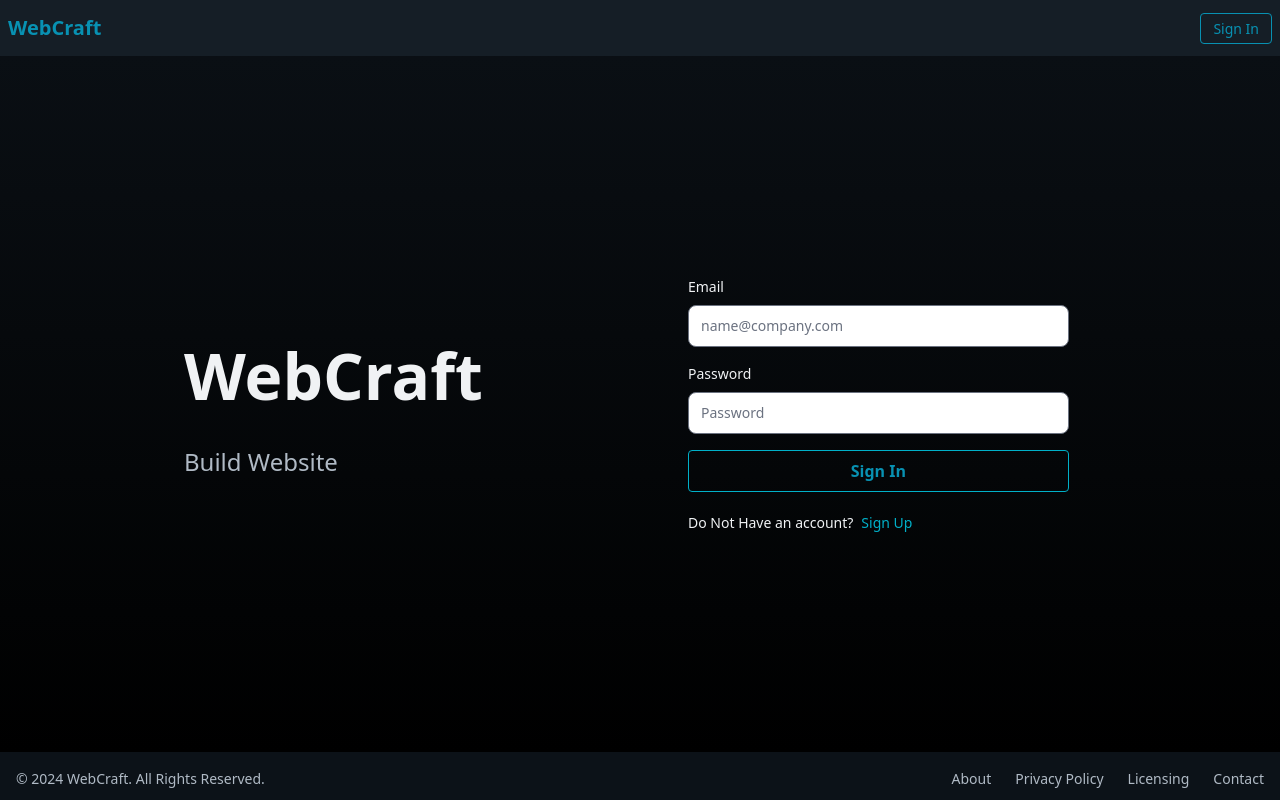
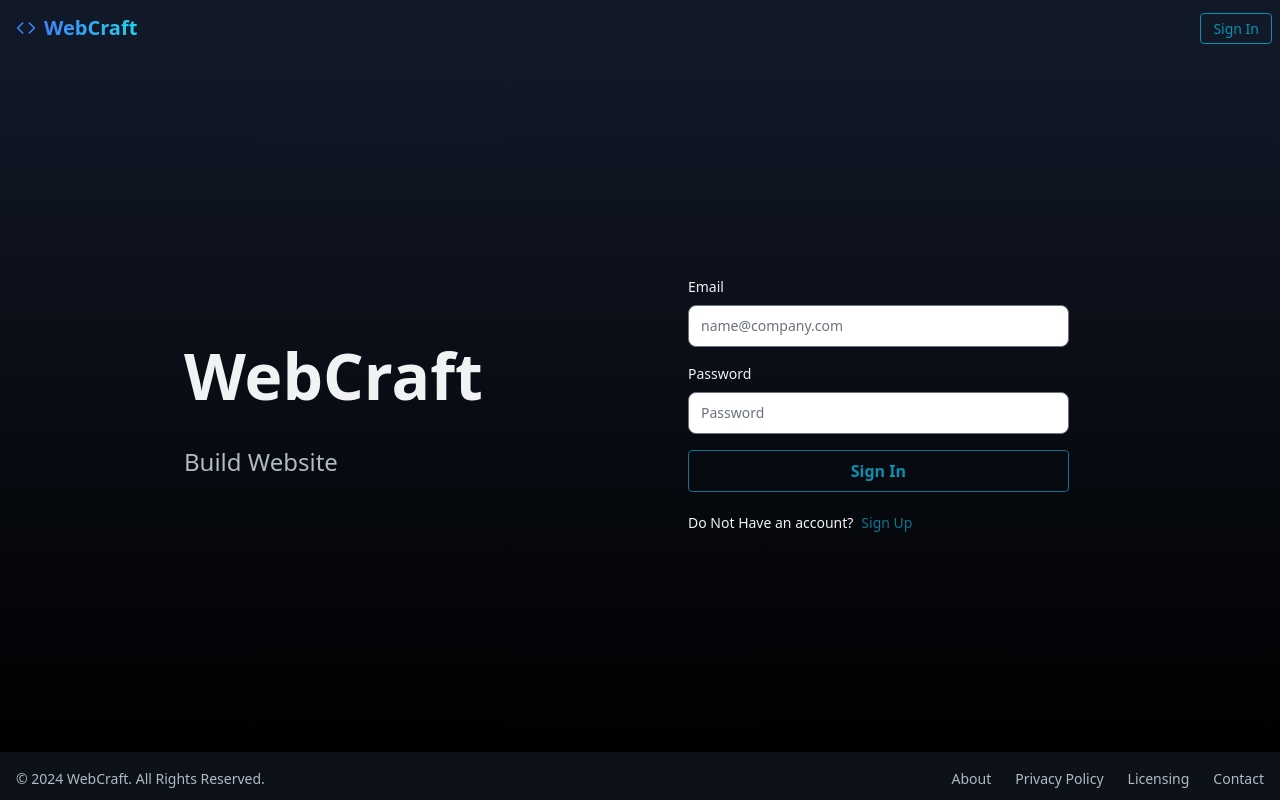
Before and after one commit to p1mple07/ProductDev_Kriti_25, a React (Vite) app in the folder frontend/: page /sign-in in a window 1280 px wide. Built offline with nearby package versions, Linux system fonts and the light colour scheme; no server answers.

Commit message:
Improved CSS

```diff
--- a/frontend/src/components/ChatInterface.jsx
+++ b/frontend/src/components/ChatInterface.jsx
@@ -54,14 +54,14 @@ const ChatInterface = ({ chat, setChat, isExpanded }) => {
             value={prompt}
             onChange={(e) => setPrompt(e.target.value)}
             placeholder="Enter your prompt..."
-            className="flex-1 px-4 py-2.5 bg-gray-800 border border-gray-600 rounded-lg text-gray-100 focus:ring-2 focus:ring-cyan-600 focus:border-cyan-600 placeholder-gray-400"
+            className="flex-1 px-4 py-2.5 bg-gray-800 border border-gray-600 rounded-lg text-gray-100 focus:ring-2 focus:ring-accent focus:border-accent placeholder-gray-400"
             disabled={!chat || loading}
             onKeyDown={(e) => e.key === "Enter" && handleSendClick()}
           />
           <button
             onClick={handleSendClick}
             disabled={!chat || loading}
-            className="px-4 py-2.5 text-white bg-cyan-600 hover:bg-cyan-700 focus:ring-4 focus:ring-cyan-800 font-medium rounded-lg text-sm inline-flex items-center transition-colors duration-200 disabled:opacity-50 disabled:cursor-not-allowed"
+            className="px-4 py-2.5 text-white bg-accent hover:bg-hover_accent focus:ring-4 focus:ring-cyan-800 font-medium rounded-lg text-sm inline-flex items-center transition-colors duration-200 disabled:opacity-50 disabled:cursor-not-allowed"
           >
             {loading ? <div className="w-5 h-5 border-2 border-white border-t-transparent rounded-full animate-spin" />
             : <PaperAirplaneIcon className="w-5 h-5" />}
--- a/frontend/src/components/Header.jsx
+++ b/frontend/src/components/Header.jsx
@@ -5,6 +5,7 @@ import { ArrowRightOnRectangleIcon } from "@heroicons/react/24/outline";
 import { useSelector } from "react-redux";
 import useSignOut from "../hooks/useSignOut";
 import ProfileCard from "./ProfileCard";
+import WebCraftLogo from "./WebCraftLogo";
 
 function Header({ chatTitle }) {
   const [isProfileCardVisible, setIsProfileCardVisible] = useState(false);
@@ -23,9 +24,7 @@ function Header({ chatTitle }) {
             <div className="flex justify-between items-center h-12">
               {/* Logo */}
               <div className="flex items-center">
-                <Link to="/">
-                  <h2 className="text-xl font-bold text-accent">WebCraft</h2>
-                </Link>
+                <WebCraftLogo />
               </div>
 
               {/* Chat Title Centered */}
--- /dev/null
+++ b/frontend/src/components/WebCraftLogo.jsx
@@ -0,0 +1,32 @@
+import React from 'react';
+import { Link } from 'react-router-dom';
+
+const WebCraftLogo = () => {
+  return (
+    <Link to="/" className="group flex items-center">
+      {/* Logo container */}
+      <div className="flex items-center px-2">
+        {/* Simplified code icon */}
+        <svg
+          className="w-5 h-5 mr-2 text-blue-500"
+          viewBox="0 0 24 24"
+          fill="none"
+          stroke="currentColor"
+          strokeWidth="2"
+          strokeLinecap="round"
+          strokeLinejoin="round"
+        >
+          <polyline points="16 18 22 12 16 6" />
+          <polyline points="8 6 2 12 8 18" />
+        </svg>
+
+        {/* Logo text */}
+        <h2 className="text-xl font-bold bg-gradient-to-r from-blue-500 to-cyan-400 bg-clip-text text-transparent transition-colors duration-200">
+          WebCraft
+        </h2>
+      </div>
+    </Link>
+  );
+};
+
+export default WebCraftLogo;
--- a/frontend/src/hooks/useGemini.js
+++ b/frontend/src/hooks/useGemini.js
@@ -1,7 +1,7 @@
 import { useState } from "react";
 
 const API_KEY = import.meta.env.VITE_GEMINI_API_KEY;
-const API_URL = "https://generativelanguage.googleapis.com/v1beta/models/gemini-1.5-flash-latest:generateContent";
+const API_URL = "https://generativelanguage.googleapis.com/v1beta/models/gemini-2.0-flash-exp:generateContent";
 
 
 const useGemini = () => {
--- a/frontend/src/pages/Chat.jsx
+++ b/frontend/src/pages/Chat.jsx
@@ -21,7 +21,7 @@ const Chat = () => {
     <div className="flex flex-col h-screen overflow-hidden">
       <Header chatTitle={chat?.title}/>
 
-      <div className="flex flex-1 bg-background text-primary_text min-h-0">
+      <div className="flex flex-1 bg-primary text-primary_text min-h-0">
         <Sidebar />
 
         <div className="flex flex-col flex-1 transition-all duration-500">
--- a/frontend/src/pages/NewChat.jsx
+++ b/frontend/src/pages/NewChat.jsx
@@ -58,7 +58,7 @@ const NewChat = () => {
   ];
 
   return (
-    <div className="flex flex-col h-screen bg-gradient-to-b from-[#0A0F14] to-black text-primary_text">
+    <div className="flex flex-col h-screen bg-gradient-to-b from-secondary to-background text-primary_text">
       {/* Header */}
       <Header />
 
@@ -83,7 +83,7 @@ const NewChat = () => {
               <button
                 key={index}
                 onClick={() => setUserPrompt(prompt)}
-                className="flex items-center gap-2 px-4 py-2 bg-gray-800 text-white rounded-lg hover:bg-gray-700 transition-all shadow-md"
+                className="flex items-center gap-2 px-4 py-2 bg-tertiary text-primary_text rounded-lg hover:bg-gray-700 transition-all shadow-md"
               >
                 <SparklesIcon className="w-5 h-5 text-accent" />
                 {prompt}
@@ -92,7 +92,7 @@ const NewChat = () => {
           </div>
 
           {/* Chat Input Box */}
-          <div className="w-full max-w-2xl flex flex-col bg-gray-900 rounded-2xl p-3 shadow-lg">
+          <div className="w-full max-w-2xl flex flex-col bg-secondary rounded-2xl p-3 shadow-lg">
             {/* Expanding Input Field with Custom Scrollbar */}
             <textarea
               placeholder="Describe your website idea..."
@@ -119,11 +119,11 @@ const NewChat = () => {
                 className={`px-4 py-2 rounded-full transition-all ${
                   loading
                     ? "bg-gray-600 cursor-not-allowed"
-                    : "bg-cyan-600 text-white hover:bg-cyan-700"
+                    : "bg-accent text-primary_text hover:bg-hover_accent"
                 }`}
               >
                 {loading ? (
-                  <div className="w-5 h-5 border-2 border-white border-t-transparent rounded-full animate-spin"></div>
+                  <div className="w-5 h-5 border-2 border-primary_text border-t-transparent rounded-full animate-spin"></div>
                 ) : (
                   <PaperAirplaneIcon className="w-6 h-6" />
                 )}
--- a/frontend/src/pages/Profile.jsx
+++ b/frontend/src/pages/Profile.jsx
@@ -17,7 +17,7 @@ export default function Profile() {
     const { handleDeleteUser } = useDeleteUser();
 
     return (
-      <div className="flex flex-col min-h-screen bg-gradient-to-b from-[#0A0F14] to-black">
+      <div className="flex flex-col min-h-screen bg-gradient-to-b from-secondary to-background">
         <Header />
         <div className="max-w-lg mx-auto p-3 w-full flex-1 flex flex-col justify-center">
           <form className="flex flex-col gap-4 " onSubmit={handleSubmit}>
--- a/frontend/src/pages/SignIn.jsx
+++ b/frontend/src/pages/SignIn.jsx
@@ -26,7 +26,7 @@ const SignIn = () => {
   return (
     <div className="flex flex-col min-h-screen">
       <Header />
-      <div className="flex flex-col lg:flex-row flex-1 bg-gradient-to-b from-[#0A0F14] to-black">
+      <div className="flex flex-col lg:flex-row flex-1 bg-gradient-to-b from-secondary to-background">
         {/* Left Section */}
         <div className="flex-1 p-6 lg:p-12 flex items-center justify-center lg:justify-start">
           <div className="text-center lg:text-left lg:pl-[25%]">
--- a/frontend/src/pages/SignUp.jsx
+++ b/frontend/src/pages/SignUp.jsx
@@ -29,7 +29,7 @@ const SignUp = () => {
   return (
     <div className="flex flex-col min-h-screen">
       <Header />
-      <div className="flex flex-col lg:flex-row flex-1 bg-gradient-to-b from-[#0A0F14] to-black">
+      <div className="flex flex-col lg:flex-row flex-1 bg-gradient-to-b from-secondary to-background">
         {/* Left Section */}
         <div className="flex-1 p-6 lg:p-12 flex items-center justify-center lg:justify-start">
           <div className="text-center lg:text-left lg:pl-[25%]">
--- a/frontend/tailwind.config.js
+++ b/frontend/tailwind.config.js
@@ -30,15 +30,15 @@ export default {
         // accent: "#10A37F",         // Main teal-green accent
         // hover_accent: "#1ABC9C",   // Brighter teal for hover effects
 
-        "primary": "#0C1218",        // Deeper navy black for main elements
-        "secondary": "#151E26",      // Richer slate gray for secondary surfaces
-        "tertiary": "#1E2A34",       // Warmer dark blue-gray for layering
-        "border": "#2F4356",         // Slightly warmer steel gray for better definition
-        "background": "#090C11",     // Darker background for more contrast
-        "primary_text": "#F0F2F4",   // Brighter off-white for better readability
-        "secondary_text": "#B0BAC5", // Lighter grayish-blue for better contrast
-        "accent": "#0891B2",         // Deep cyan as the accent color
-        "hover_accent": "#00B0C8",   // Lighter cyan for hover states
+        "primary": "#0C1218",
+        "secondary": "#111827",
+        "tertiary": "#1f2937",
+        "border": "#2F4356",
+        "background": "#000000",
+        "primary_text": "#F0F2F4",
+        "secondary_text": "#B0BAC5",
+        "accent": "#0891B2",
+        "hover_accent": "#0e7490",
       },
       animation: {
         vote: "vote 1s ease-in-out",
```
Also changed, not shown: frontend/src/components/CodeDisplay.jsx (+9 -9 lines).
